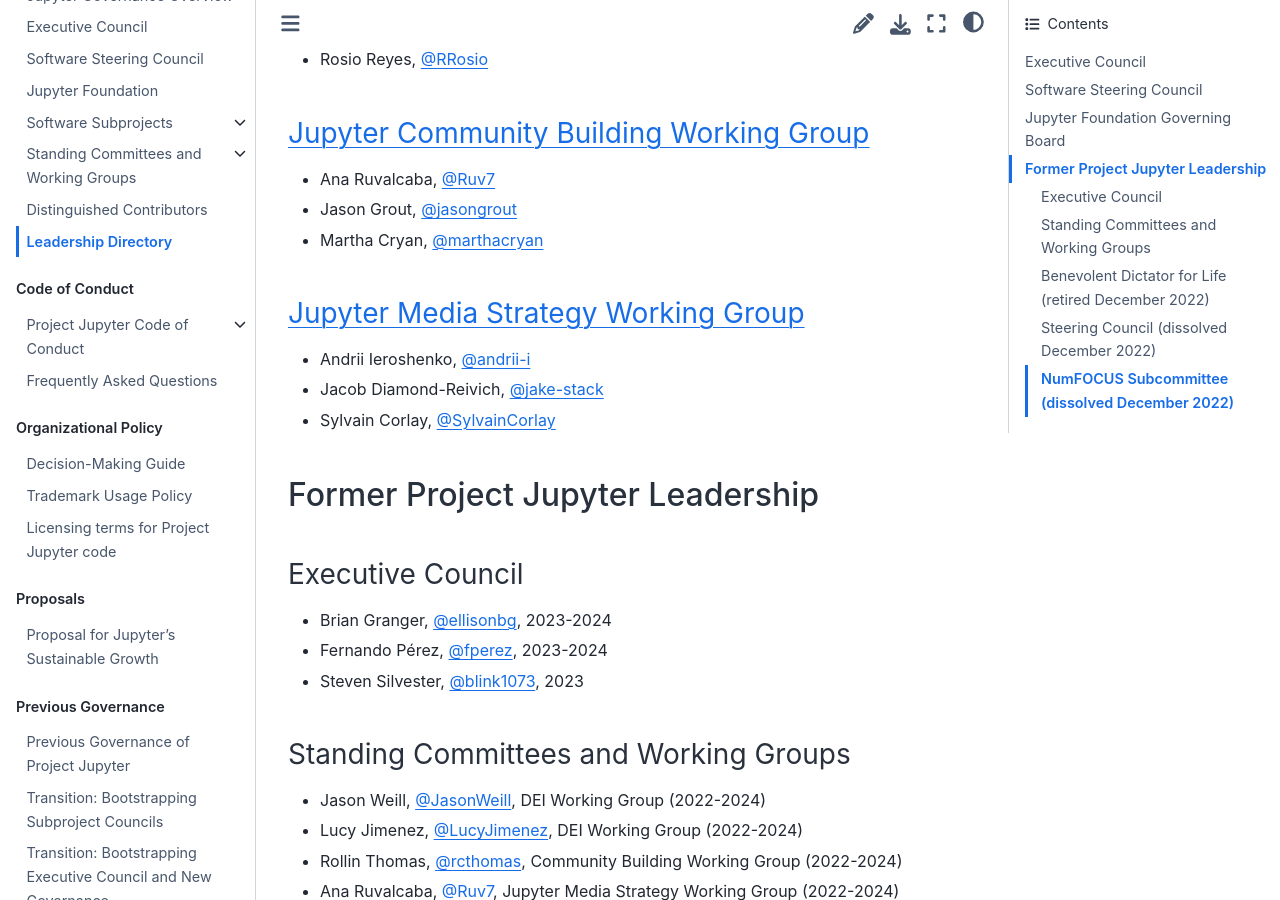
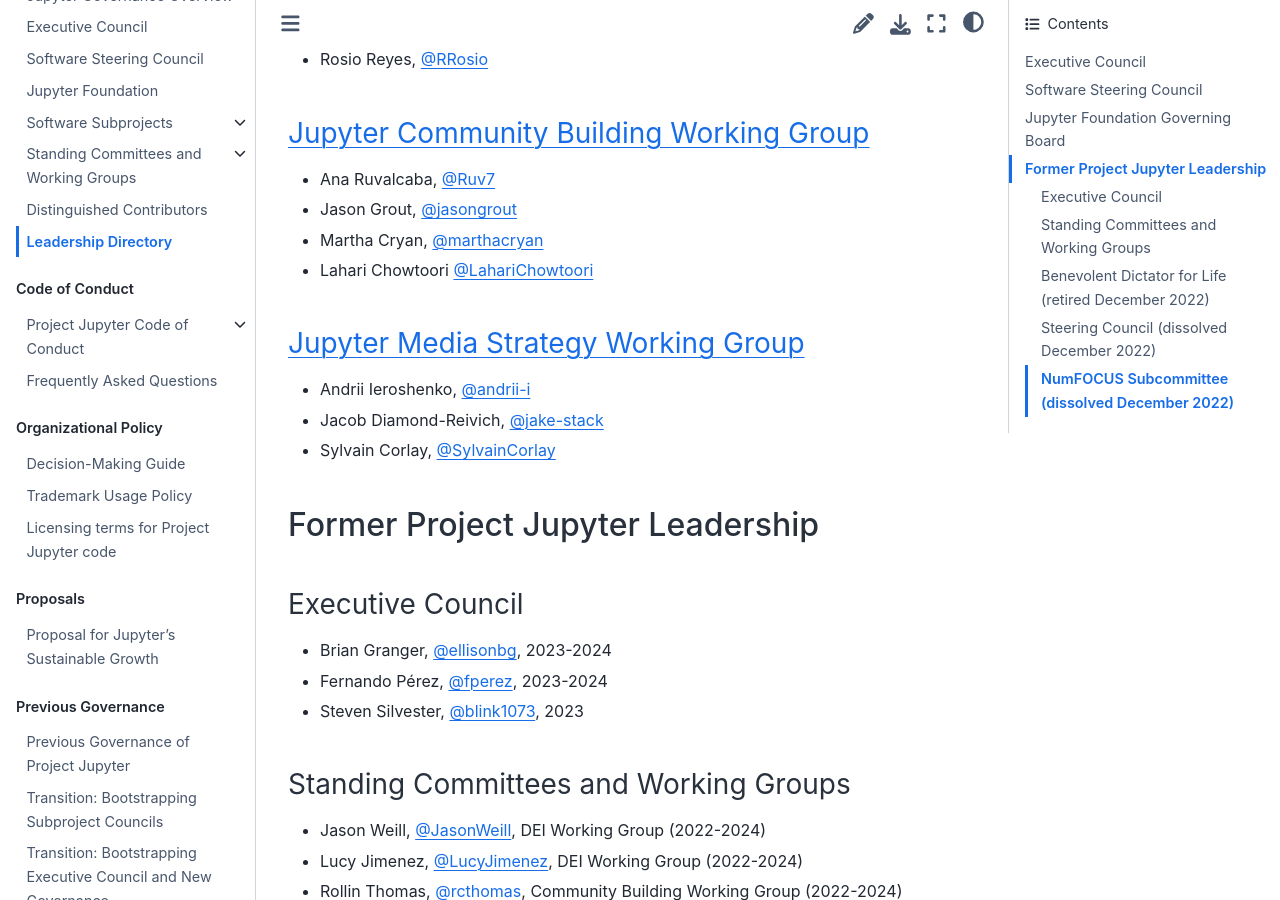
Before and after one commit to jupyter/governance, a Jupyter Book: the page built from people.md, in a window 1280 px wide and 900 px high, scrolled down 2203 px. Built offline with Jupyter Book 1.0.4 settings and Sphinx 7.4.7 and the Sphinx Book theme 1.1.4, drawn with Linux system fonts in a browser that asks for light colours; pages that are not in the unit, such as notebooks, are missing from menus.

Commit message:
Add Lahari to JCB

```diff
--- a/people.md
+++ b/people.md
@@ -65,6 +65,7 @@
 - Ana Ruvalcaba, [@Ruv7](https://github.com/Ruv7)
 - Jason Grout, [@jasongrout](https://github.com/jasongrout)
 - Martha Cryan, [@marthacryan](https://github.com/marthacryan)
+- Lahari Chowtoori [@LahariChowtoori](https://github.com/LahariChowtoori)
 
 ### [Jupyter Media Strategy Working Group](charters/MediaStrategyCharter.md)
 
```
